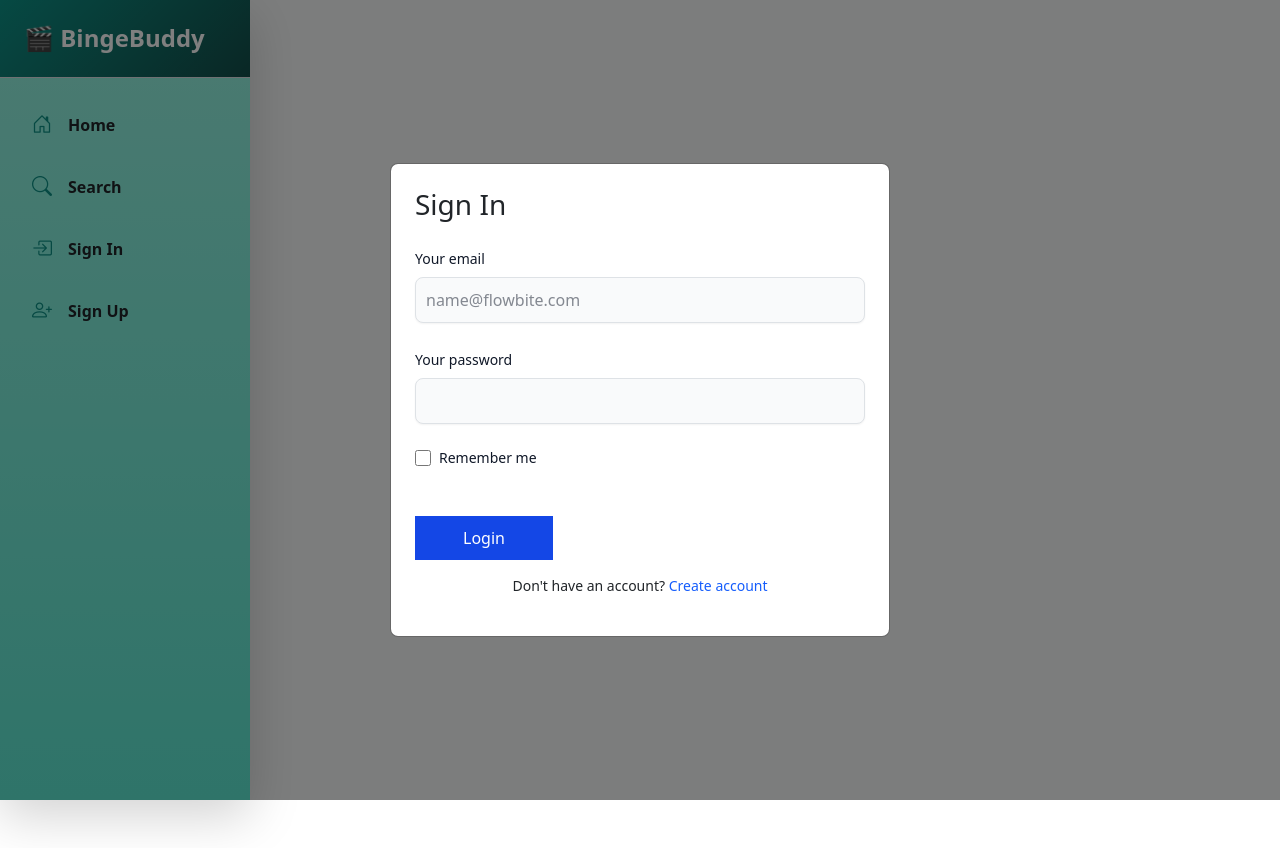
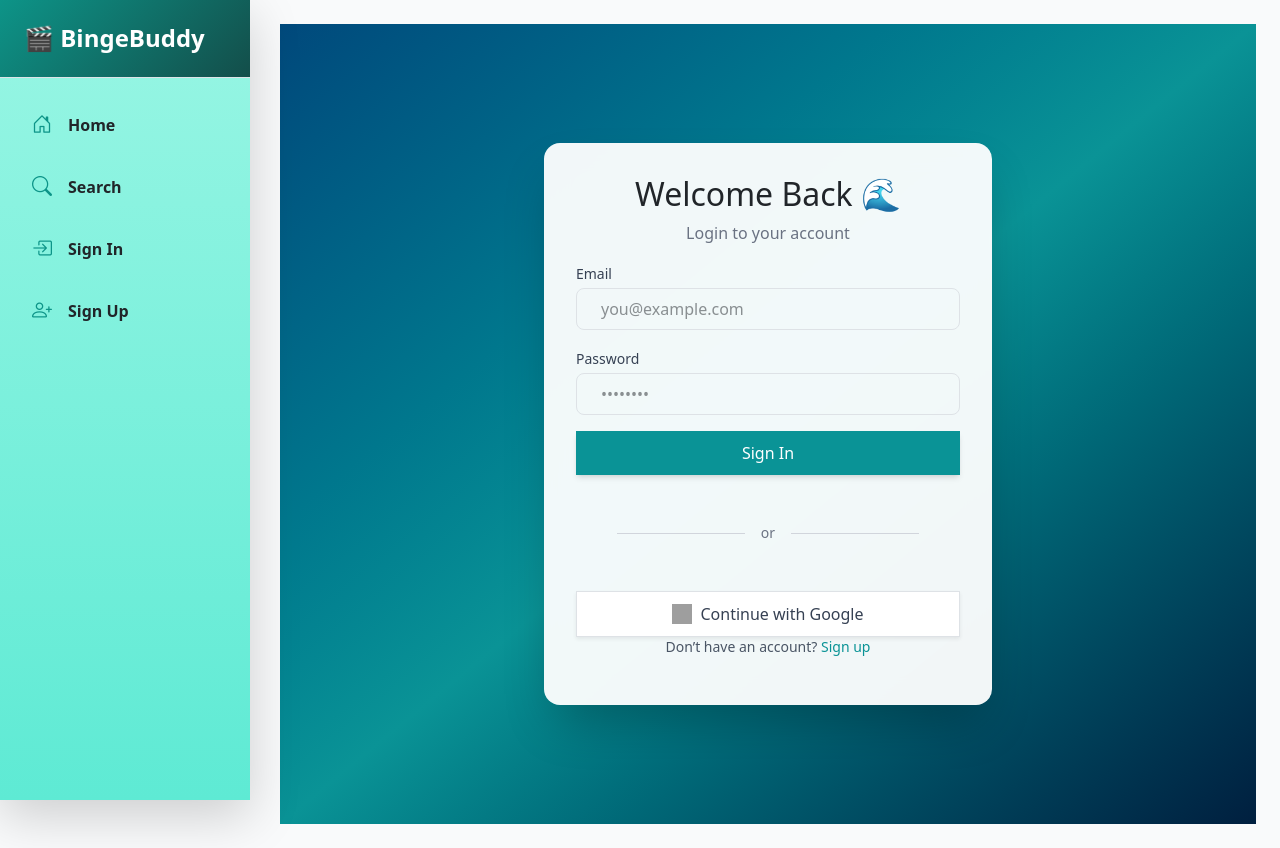
Before and after one commit to Potato-Yang001/movie-explorer, a React (Vite) app: page /auth in a window 1280 px wide. Before the commit the page ends 800 px from the top, so only its background shows below. Built offline with nearby package versions, Linux system fonts and the light colour scheme; no server answers; grey boxes are pictures that could not be loaded.

Commit message:
Make modify for the auth page background

```diff
--- a/src/components/HomePage.jsx
+++ b/src/components/HomePage.jsx
@@ -49,12 +49,7 @@ export default function HomePage() {
             navigate("/favourite")
         } catch (err) {
             console.error("Error adding favorite:", err);
-            Swal.fire({
-                icon: "error",
-                title: "Oops!",
-                text: "Failed to add to favorites. Please try again later.",
-                confirmButtonColor: "#d33",
-            });
+            alert("Failed to add to favorites!")
         }
     }
 
--- a/src/pages/AuthPage.jsx
+++ b/src/pages/AuthPage.jsx
@@ -1,175 +1,172 @@
 import { useNavigate, useLocation } from "react-router-dom";
 import { useState, useEffect } from "react";
-import { createUserWithEmailAndPassword, GoogleAuthProvider, signInWithPopup, signInWithEmailAndPassword } from "firebase/auth";
-import { Modal } from "react-bootstrap";
+import {
+    createUserWithEmailAndPassword,
+    GoogleAuthProvider,
+    signInWithPopup,
+    signInWithEmailAndPassword,
+} from "firebase/auth";
 import { auth } from "../firebase";
 
 export default function AuthPage() {
-
-    const [username, setUsername] = useState('');
-    const [password, setPassword] = useState('');
+    const [email, setEmail] = useState("");
+    const [password, setPassword] = useState("");
     const [loading, setLoading] = useState(false);
     const [error, setError] = useState(null);
-    const [login, setIsLogin] = useState(true);
-    const [modalShow, setModalShow] = useState(null)
-    const handleShowSignUp = () => setModalShow("SignUp")
-    // const handleShowLogin = () => setModalShow("Login")
-    const navigate = useNavigate()
-    const location = useLocation()
+    const [isLogin, setIsLogin] = useState(true);
 
-    // const auth = getAuth();
-
-    const handleSignUp = async (e) => {
-        e.preventDefault()
-        setLoading(true)
-        try {
-            const res = await createUserWithEmailAndPassword(auth, username, password)
-            console.log(res.user)
-            navigate('/')
-        } catch (err) {
-            setError(err.message)
-        }
-    }
-
-    const handleLogin = async (e) => {
-        e.preventDefault()
-        setLoading(true)
-        try {
-            await signInWithEmailAndPassword(auth, username, password)
-            navigate('/')
-        } catch (err) {
-            setError(err.message)
-        } finally {
-            setLoading(false)
-        }
-    }
+    const navigate = useNavigate();
+    const location = useLocation();
 
     useEffect(() => {
-        if (location.search.includes("signup")) {
-            setModalShow("SignUp");
-        } else {
-            setModalShow("Login");
-        }
+        if (location.search.includes("signup")) setIsLogin(false);
+        else setIsLogin(true);
     }, [location]);
 
-    const provider = new GoogleAuthProvider()
+    const provider = new GoogleAuthProvider();
+
+    const handleSubmit = async (e) => {
+        e.preventDefault();
+        setLoading(true);
+        setError(null);
+
+        try {
+            if (isLogin) {
+                await signInWithEmailAndPassword(auth, email, password);
+            } else {
+                await createUserWithEmailAndPassword(auth, email, password);
+            }
+            navigate("/");
+        } catch (err) {
+            setError(err.message);
+        } finally {
+            setLoading(false);
+        }
+    };
 
     const handleGoogleSignIn = async () => {
+        setLoading(true);
         try {
-            await signInWithPopup(auth, provider)
+            await signInWithPopup(auth, provider);
+            navigate("/");
         } catch (err) {
-            console.error(err)
+            setError(err.message);
         } finally {
-            setLoading(false)
+            setLoading(false);
         }
-    }
-
-    const handleClose = () => setModalShow(null)
+    };
 
     return (
+        <div className="flex items-center justify-center min-h-screen bg-gradient-to-br from-[#01497C] via-[#0A9396] to-[#001F3F] animate-gradient-x">
+            <div className="bg-white/95 backdrop-blur-md rounded-2xl shadow-2xl w-full max-w-md p-8">
+                <h2 className="text-3xl font-bold text-center text-gray-900 mb-2">
+                    {isLogin ? "Welcome Back 🌊" : "Join Us 🌅"}
+                </h2>
+                <p className="text-center text-gray-500 mb-6">
+                    {isLogin ? "Login to your account" : "Create your account"}
+                </p>
+
+                {error && <p className="text-red-500 text-center mb-3">{error}</p>}
+
+                <form onSubmit={handleSubmit} className="space-y-4">
+                    <div>
+                        <label
+                            htmlFor="email"
+                            className="block text-sm font-medium text-gray-700 mb-1"
+                        >
+                            Email
+                        </label>
+                        <input
+                            id="email"
+                            type="email"
+                            value={email}
+                            onChange={(e) => setEmail(e.target.value)}
+                            className="w-full px-4 py-2 border border-gray-300 rounded-lg focus:outline-none
+                         focus:ring-2 focus:ring-teal-500 transition-all duration-200"
+                            placeholder="you@example.com"
+                            required
+                        />
+                    </div>
+
+                    <div>
+                        <label
+                            htmlFor="password"
+                            className="block text-sm font-medium text-gray-700 mb-1"
+                        >
+                            Password
+                        </label>
+                        <input
+                            id="password"
+                            type="password"
+                            value={password}
+                            onChange={(e) => setPassword(e.target.value)}
+                            className="w-full px-4 py-2 border border-gray-300 rounded-lg focus:outline-none
+                         focus:ring-2 focus:ring-teal-500 transition-all duration-200"
+                            placeholder="••••••••"
+                            required
+                        />
+                    </div>
+
+                    <button
+                        type="submit"
+                        className="w-full bg-[#0A9396] hover:bg-[#0B7E8C] text-white py-2.5 rounded-lg font-medium
+                       transition-all duration-200 shadow-md hover:shadow-lg"
+                    >
+                        {loading
+                            ? isLogin
+                                ? "Signing In..."
+                                : "Creating Account..."
+                            : isLogin
+                                ? "Sign In"
+                                : "Sign Up"}
+                    </button>
+                </form>
+
+                <div className="flex items-center justify-center my-5">
+                    <div className="h-px bg-gray-300 w-1/3"></div>
+                    <span className="mx-3 text-gray-500 text-sm">or</span>
+                    <div className="h-px bg-gray-300 w-1/3"></div>
+                </div>
+
+                <button
+                    onClick={handleGoogleSignIn}
+                    type="button"
+                    className="w-full bg-white border border-gray-300 text-gray-700 py-2.5 rounded-lg
+                     font-medium flex items-center justify-center hover:bg-gray-50
+                     transition-all duration-200 shadow-sm hover:shadow-md"
+                >
+                    <img
+                        src="https://www.svgrepo.com/show/475656/google-color.svg"
+                        alt="Google logo"
+                        className="w-5 h-5 mr-2"
+                    />
+                    Continue with Google
+                </button>
+
+                <p className="text-center text-sm text-gray-600 mt-6">
+                    {isLogin ? (
                         <>
-            {/* <button
-                className="bg-blue-600 text-white px-5 py-2 rounded-lg"
-                onClick={handleShowLogin}
+                            Don’t have an account?{" "}
+                            <span
+                                onClick={() => setIsLogin(false)}
+                                className="text-[#0A9396] font-medium hover:underline cursor-pointer"
                             >
-                Login
-            </button>  */}
-
-            <Modal show={modalShow === "Login"} onHide={handleClose} centered>
-                <div className="p-6">
-                    <h3 className="text-xl font-bold mb-4">Sign In</h3>
-
-                    {error && <p className="text-red-500 mb-2">{error}</p>}
-
-                    <form onSubmit={handleLogin}>
-                        <div className="mb-4">
-                            <label htmlFor="email" className="block mb-2 text-sm font-medium text-gray-900 dark:text-white">Your email</label>
-                            <input type="email" id="email" className="shadow-xs bg-gray-50 border border-gray-300 text-gray-900 text-sm rounded-lg focus:ring-blue-500 focus:border-blue-500 block w-full p-2.5 dark:bg-gray-700 dark:border-gray-600 dark:placeholder-gray-400 dark:text-white dark:focus:ring-blue-500 dark:focus:border-blue-500 dark:shadow-xs-light"
-                                value={username} onChange={(e) => setUsername(e.target.value)}
-                                placeholder="name@flowbite.com"
-                                required />
-                        </div>
-                        <div className="mb-4">
-                            <label htmlFor="password" className="block mb-2 text-sm font-medium text-gray-900 dark:text-white">Your password</label>
-                            <input type="password" id="password" className="shadow-xs bg-gray-50 border border-gray-300 text-gray-900 text-sm rounded-lg focus:ring-blue-500 focus:border-blue-500 block w-full p-2.5 dark:bg-gray-700 dark:border-gray-600 dark:placeholder-gray-400 dark:text-white dark:focus:ring-blue-500 dark:focus:border-blue-500 dark:shadow-xs-light"
-                                value={password} onChange={(e) => setPassword(e.target.value)}
-                                required />
-                        </div>
-                        <div className="flex items-start mb-5">
-                            <div className="flex items-center h-5">
-                                <input id="remember" type="checkbox" value="" className="w-4 h-4 border border-gray-300 rounded-sm bg-gray-50 focus:ring-3 focus:ring-blue-300 dark:bg-gray-700 dark:border-gray-600 dark:focus:ring-blue-600 dark:ring-offset-gray-800 dark:focus:ring-offset-gray-800" />
-                            </div>
-                            <label htmlFor="remember" className="ms-2 text-sm font-medium text-gray-900 dark:text-gray-300">Remember me</label>
-                        </div>
-                        <button type="submit" className="text-white bg-blue-700 hover:bg-blue-800 focus:ring-4 focus:outline-none focus:ring-blue-300 font-medium rounded-lg text-sm px-5 py-2.5 text-center dark:bg-blue-600 dark:hover:bg-blue-700 dark:focus:ring-blue-800"
-                        >{loading ? "Login..." : "Login"}</button>
-                        <p className="text-center mt-3 text-sm">
-                            {login ? (
-                                <>
-                                    Don't have an account?{" "}
-                                    <span
-                                        className="text-blue-600 cursor-pointer"
-                                        onClick={handleShowSignUp}
-                                    >
-                                        Create account
+                                Sign up
                             </span>
                         </>
                     ) : (
                         <>
                             Already have an account?{" "}
                             <span
-                                        className="text-blue-600 cursor-pointer"
-                                        onClick={() => {
-                                            setModalShow("Login");
-                                            setIsLogin(true);
-                                        }}
+                                onClick={() => setIsLogin(true)}
+                                className="text-[#0A9396] font-medium hover:underline cursor-pointer"
                             >
-                                        Back to Login
+                                Sign in
                             </span>
                         </>
                     )}
                 </p>
-                    </form>
             </div>
-            </Modal>
-
-            <Modal show={modalShow === "SignUp"} onHide={handleClose} centered>
-                <div className="p-6">
-                    <h3 className="text-xl font-bold mb-4">Sign Up</h3>
-
-                    {error && <p className="text-red-500 mb-2">{error}</p>}
-
-                    <form onSubmit={handleSignUp}>
-                        <div className="mb-4">
-                            <label htmlFor="email" className="block mb-2 text-sm font-medium text-gray-900 dark:text-white">Your email</label>
-                            <input type="email" id="email" className="shadow-xs bg-gray-50 border border-gray-300 text-gray-900 text-sm rounded-lg focus:ring-blue-500 focus:border-blue-500 block w-full p-2.5 dark:bg-gray-700 dark:border-gray-600 dark:placeholder-gray-400 dark:text-white dark:focus:ring-blue-500 dark:focus:border-blue-500 dark:shadow-xs-light"
-                                value={username} onChange={(e) => setUsername(e.target.value)}
-                                placeholder="name@flowbite.com"
-                                required />
         </div>
-                        <div className="mb-4">
-                            <label htmlFor="password" className="block mb-2 text-sm font-medium text-gray-900 dark:text-white">Your password</label>
-                            <input type="password" id="password" className="shadow-xs bg-gray-50 border border-gray-300 text-gray-900 text-sm rounded-lg focus:ring-blue-500 focus:border-blue-500 block w-full p-2.5 dark:bg-gray-700 dark:border-gray-600 dark:placeholder-gray-400 dark:text-white dark:focus:ring-blue-500 dark:focus:border-blue-500 dark:shadow-xs-light"
-                                value={password} onChange={(e) => setPassword(e.target.value)}
-                                required />
-                        </div>
-                        <button type="submit" className="text-white bg-blue-700 hover:bg-blue-800 focus:ring-4 focus:outline-none focus:ring-blue-300 font-medium rounded-lg text-sm px-5 py-2.5 text-center dark:bg-blue-600 dark:hover:bg-blue-700 dark:focus:ring-blue-800"
-                        >{loading ? "Registering..." : "Register new account"}</button>
-
-                        <div class="inline-flex items-center justify-center w-full">
-                            <hr class="w-80 h-[2px] my-8 bg-gray-600 border-0 dark:bg-gray-700" />
-                            <span class="absolute px-3 font-medium text-gray-900 -translate-x-1/2 bg-white left-1/2 dark:text-white dark:bg-gray-900">or</span>
-                        </div>
-                        <br />
-                        <button onClick={handleGoogleSignIn} type="button" className="text-white bg-[#4285F4] hover:bg-[#4285F4]/90 focus:ring-4 focus:outline-none focus:ring-[#4285F4]/50 font-medium rounded-lg text-sm px-5 py-2.5 text-center inline-flex items-center dark:focus:ring-[#4285F4]/55 me-2 mb-2">
-                            <svg className="w-4 h-4 me-2" aria-hidden="true" xmlns="http://www.w3.org/2000/svg" fill="currentColor" viewBox="0 0 18 19">
-                                <path fillRule="evenodd" d="M8.842 18.083a8.8 8.8 0 0 1-8.65-8.948 8.841 8.841 0 0 1 8.8-8.652h.153a8.464 8.464 0 0 1 5.7 2.257l-2.193 2.038A5.27 5.27 0 0 0 9.09 3.4a5.882 5.882 0 0 0-.2 11.76h.124a5.091 5.091 0 0 0 5.248-4.057L14.3 11H9V8h8.34c.066.543.095 1.09.088 1.636-.086 5.053-3.463 8.449-8.4 8.449l-.186-.002Z" clipRule="evenodd" />
-                            </svg>
-                            Sign in with Google
-                        </button>
-                    </form>
-                </div>
-            </Modal>
-        </>
-    )
+    );
 }
```
Lines whose indentation alone changed are shown as unchanged.
